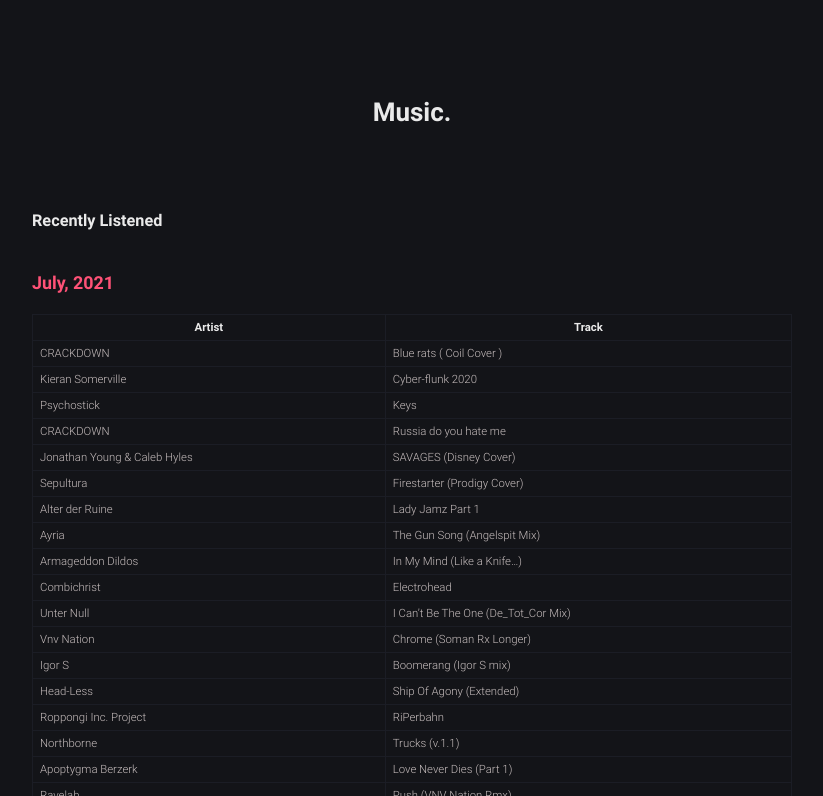
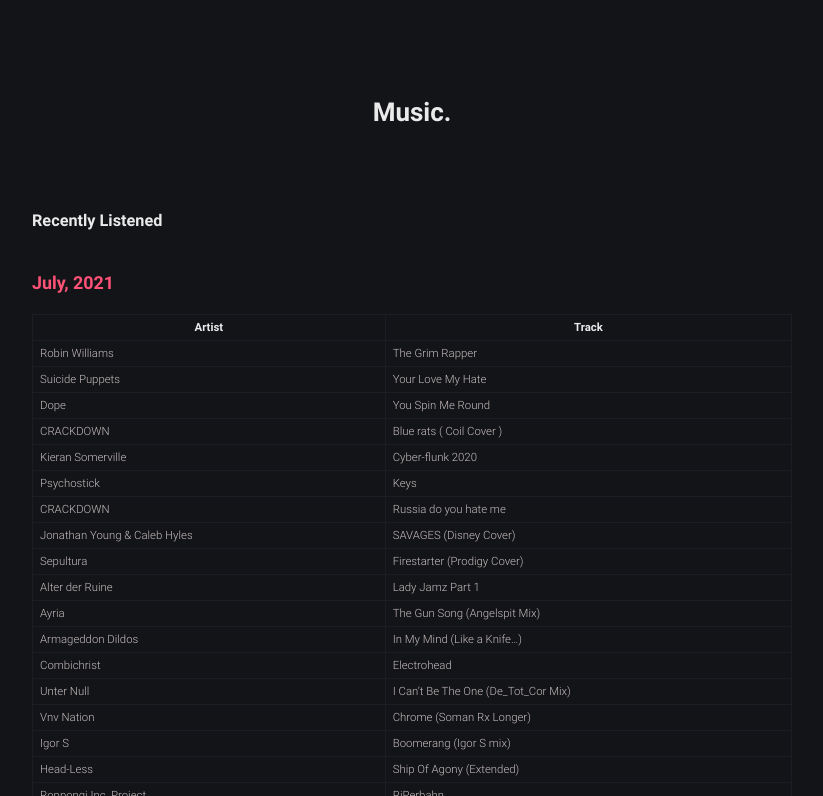
Before and after one commit to robert-marshall/xyz, a Jekyll site: the page built from music.md, in a window 1280 px wide and 900 px high, cut to the strip 104-900 px from the top of the window. Shown: the whole strip, without its empty margins (228-1051 px from the left). Built offline with Jekyll 4.4.1, drawn with Linux system fonts in a browser that asks for light colours.

```diff
--- a/music.md
+++ b/music.md
@@ -11,6 +11,9 @@
 
 | Artist | Track |
 |--------|-------|
+Robin Williams | The Grim Rapper
+Suicide Puppets | Your Love My Hate
+Dope | You Spin Me Round
 CRACKDOWN | Blue rats ( Coil Cover )
 Kieran Somerville | Cyber-flunk 2020
 Psychostick | Keys
```
